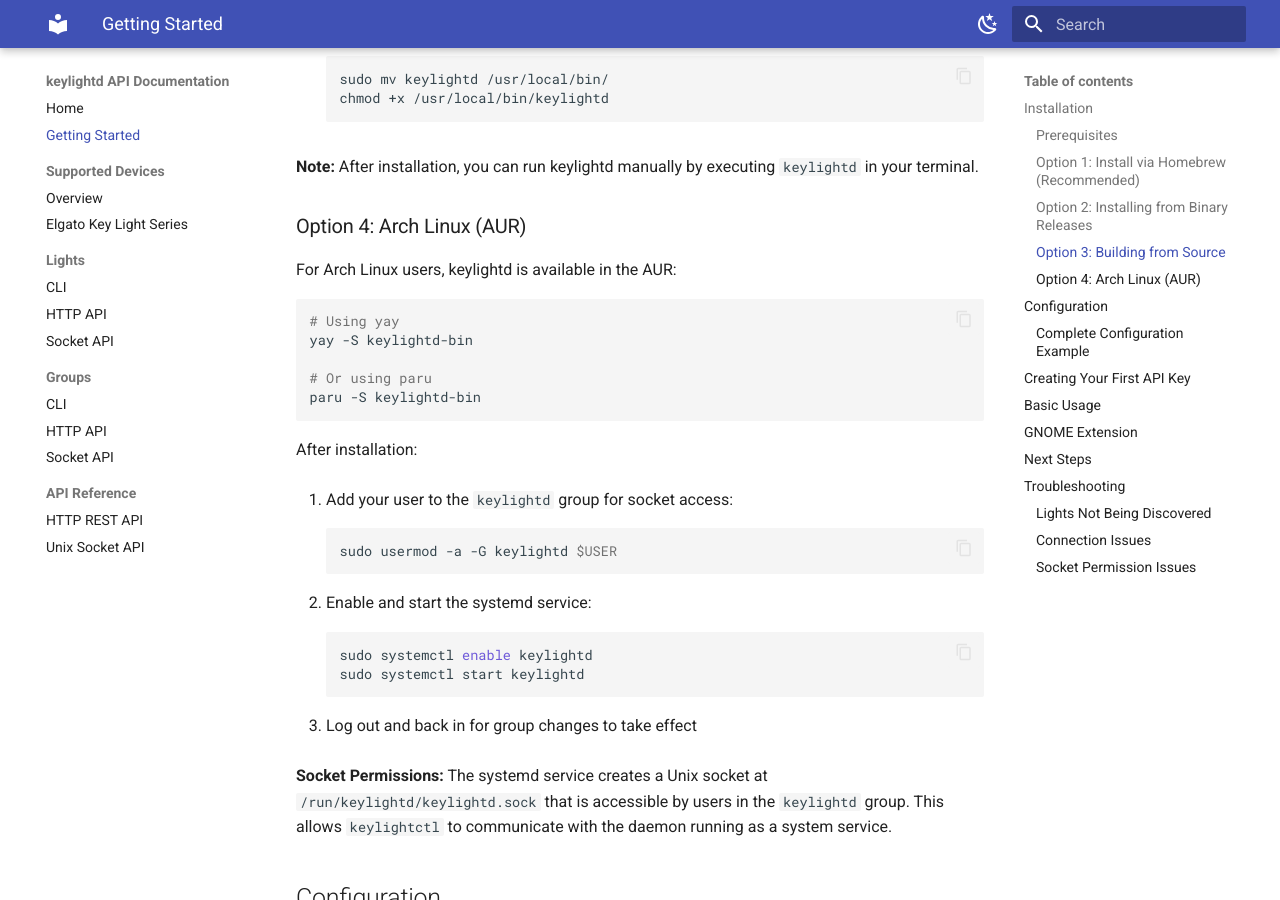
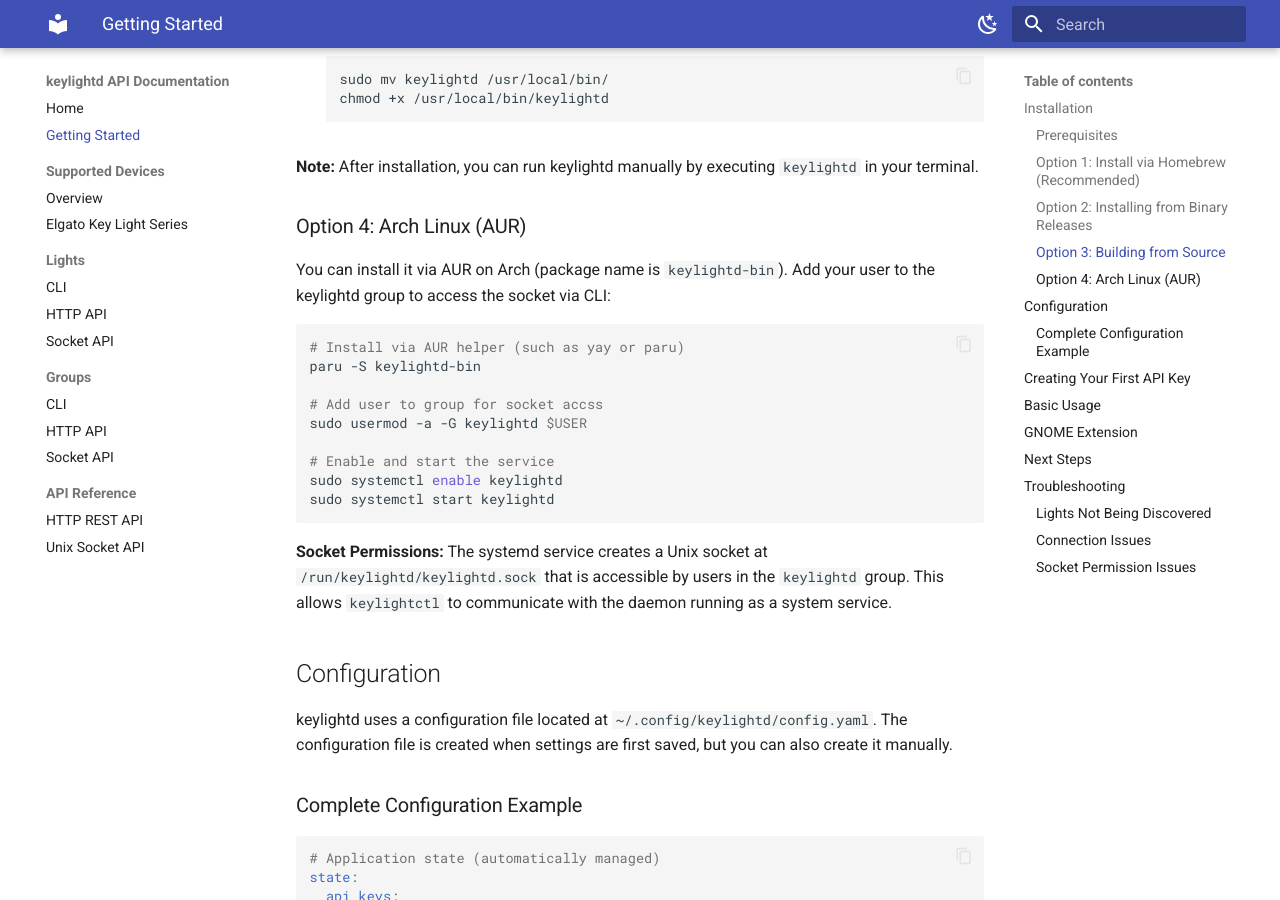
Before and after one commit to jmylchreest/keylightd, an MkDocs documentation site: the page built from docs/docs/getting-started.md, in a window 1280 px wide and 900 px high, scrolled down 1571 px. Built offline with MkDocs 1.6.1 and Material for MkDocs 9.7.7, drawn with Linux system fonts in a browser that asks for light colours.

````diff
--- a/docs/docs/getting-started.md
+++ b/docs/docs/getting-started.md
@@ -64,30 +64,19 @@
 
 ### Option 4: Arch Linux (AUR)
 
-For Arch Linux users, keylightd is available in the AUR:
+You can install it via AUR on Arch (package name is `keylightd-bin`). Add your user to the keylightd group to access the socket via CLI:
 
 ```bash
-# Using yay
-yay -S keylightd-bin
+# Install via AUR helper (such as yay or paru)
+paru -S keylightd-bin
 
-# Or using paru
-paru -S keylightd-bin
+# Add user to group for socket accss
+sudo usermod -a -G keylightd $USER
+
+# Enable and start the service
+sudo systemctl enable keylightd
+sudo systemctl start keylightd
 ```
-
-After installation:
-
-1. Add your user to the `keylightd` group for socket access:
-   ```bash
-   sudo usermod -a -G keylightd $USER
-   ```
-
-2. Enable and start the systemd service:
-   ```bash
-   sudo systemctl enable keylightd
-   sudo systemctl start keylightd
-   ```
-
-3. Log out and back in for group changes to take effect
 
 **Socket Permissions:** The systemd service creates a Unix socket at `/run/keylightd/keylightd.sock` that is accessible by users in the `keylightd` group. This allows `keylightctl` to communicate with the daemon running as a system service.
 
````
Also changed, not shown: .goreleaser.yml, README.md.
